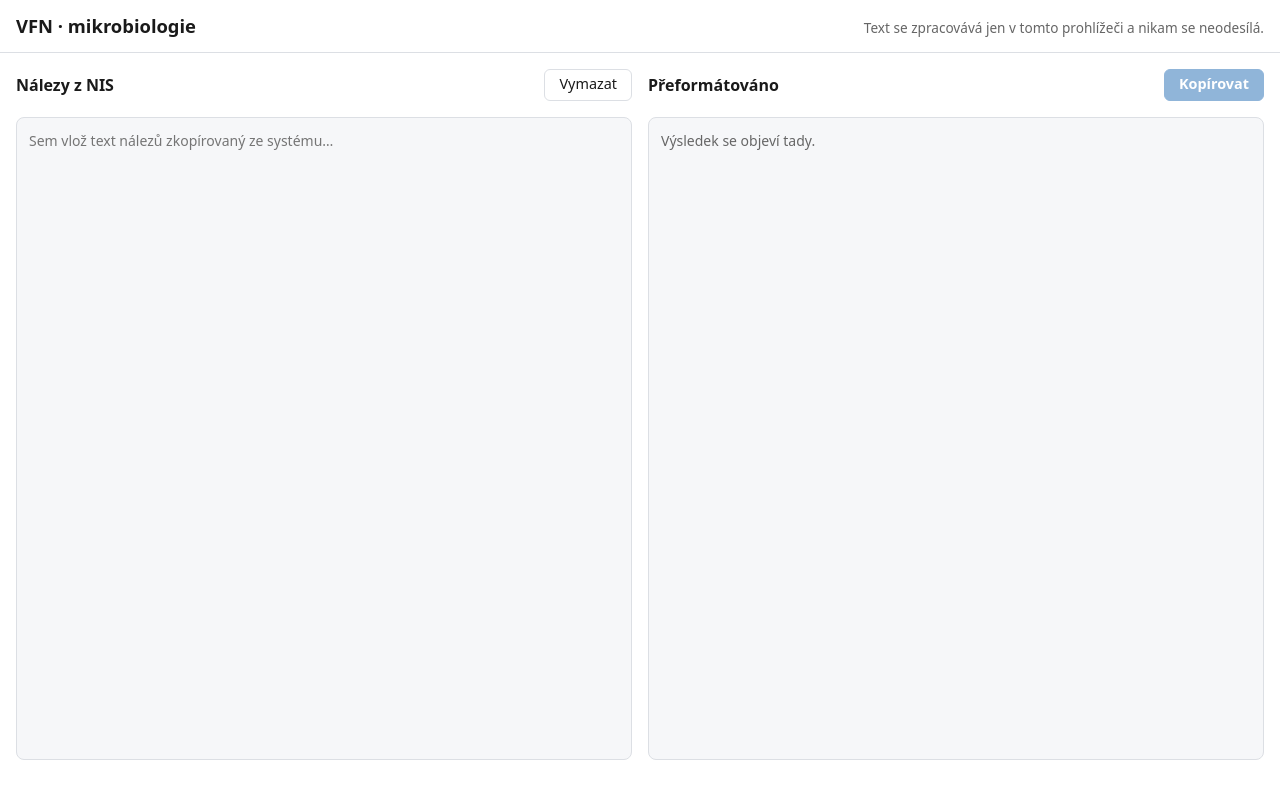
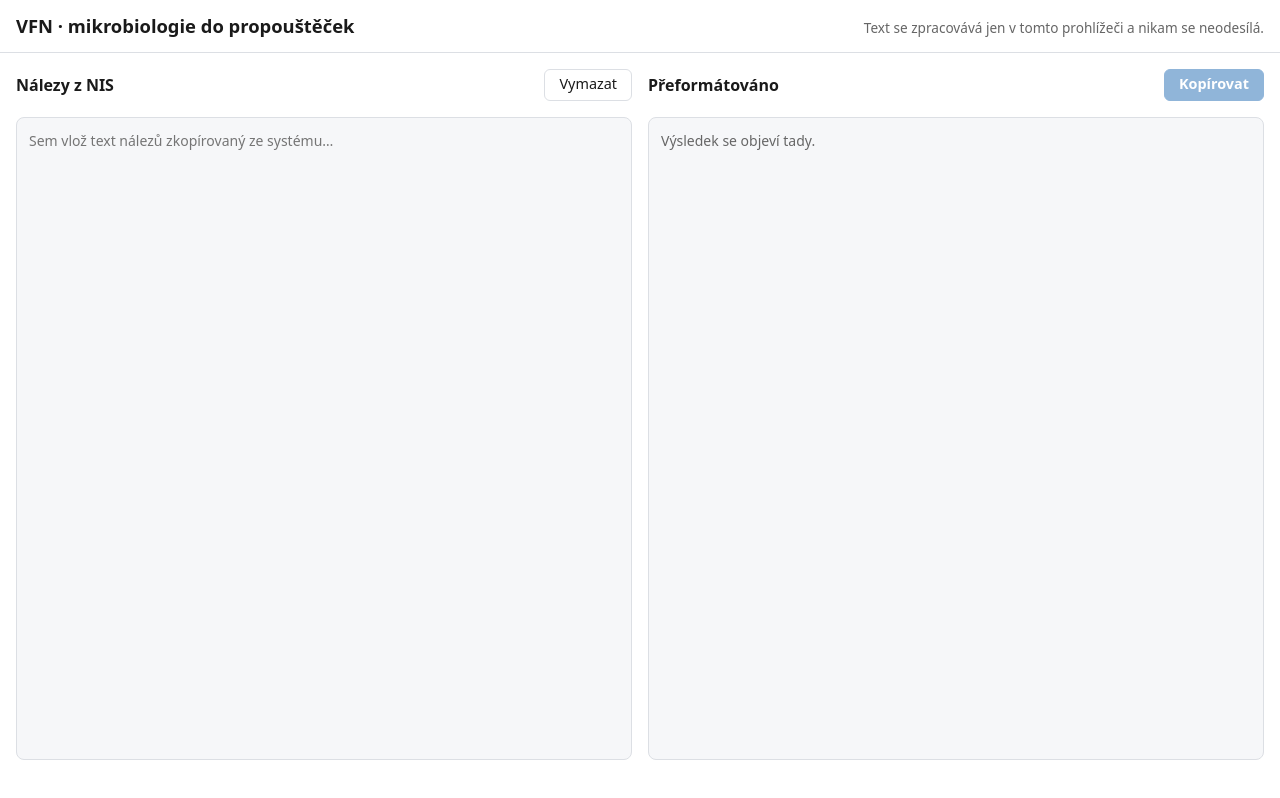
Before and after one commit to danzavada/propoustecky, a plain HTML site: page index.html in a window 1280 px wide. Drawn offline with Linux system fonts and the light colour scheme.

Commit message:
Rename to 'mikrobiologie do propouštěček', use hyphens everywhere
Co-Authored-By: Claude Opus 5.5 <noreply@anthropic.com>

```diff
--- a/assets/formatter.js
+++ b/assets/formatter.js
@@ -169,7 +169,7 @@
       }
 
       // Netestované kmeny (1*) hodnoty nemají, takže když počet sedí,
-      // stačí pořadí. Pozice ve sloupcích jsou jen záloha – při kopírování
+      // stačí pořadí. Pozice ve sloupcích jsou jen záloha - při kopírování
       // se mezery často slijí a pozice pak neplatí.
       var targets;
       if (values.length === tested.length) {
--- a/index.html
+++ b/index.html
@@ -3,14 +3,14 @@
 <head>
   <meta charset="utf-8">
   <meta name="viewport" content="width=device-width, initial-scale=1">
-  <title>VFN – mikrobiologie</title>
+  <title>VFN · mikrobiologie do propouštěček</title>
   <meta name="description" content="Převod mikrobiologických nálezů z NIS VFN do stručného textu.">
   <link rel="stylesheet" href="assets/style.css">
 </head>
 <body>
   <header class="site-header">
     <div class="container header-row">
-      <a class="logo" href="./">VFN · mikrobiologie</a>
+      <a class="logo" href="./">VFN · mikrobiologie do propouštěček</a>
       <span class="privacy">Text se zpracovává jen v tomto prohlížeči a nikam se neodesílá.</span>
     </div>
   </header>
```
Also changed, not shown: 2 other files.
